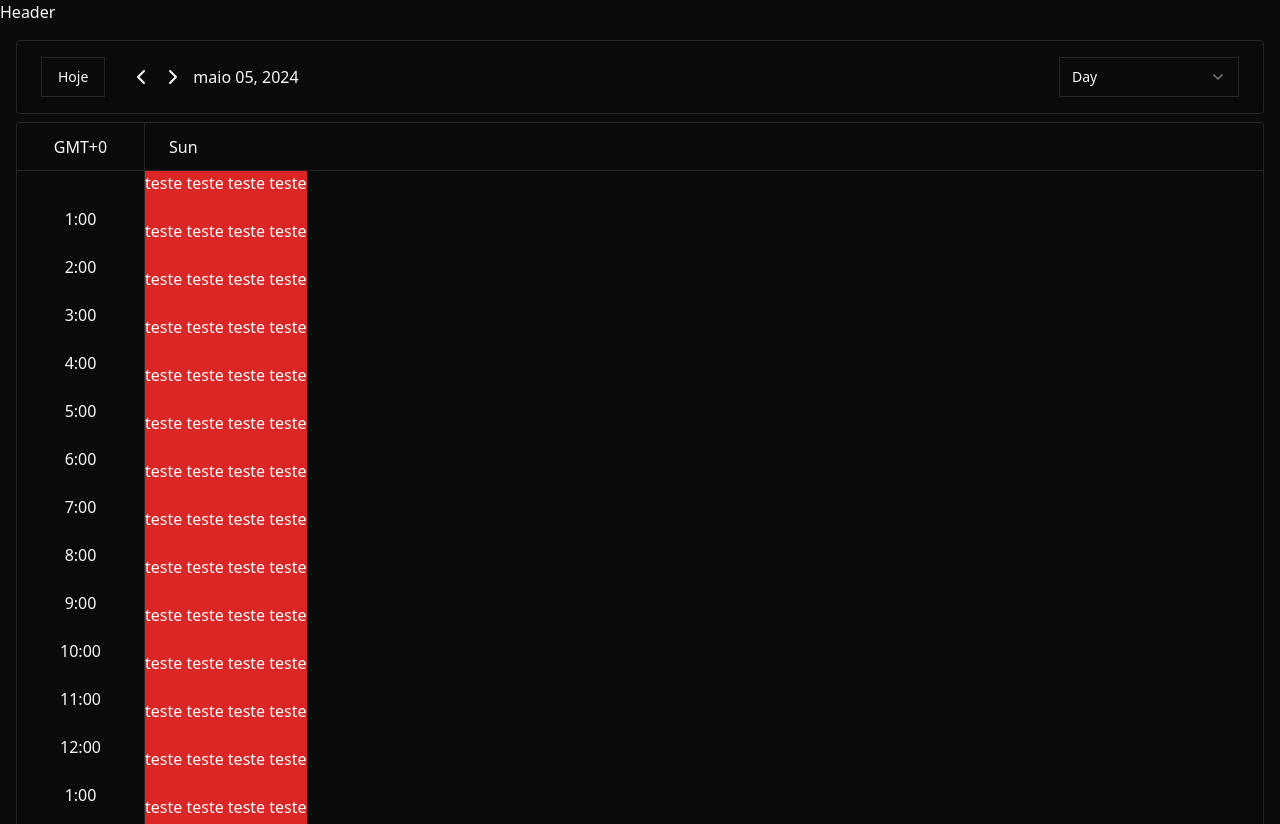
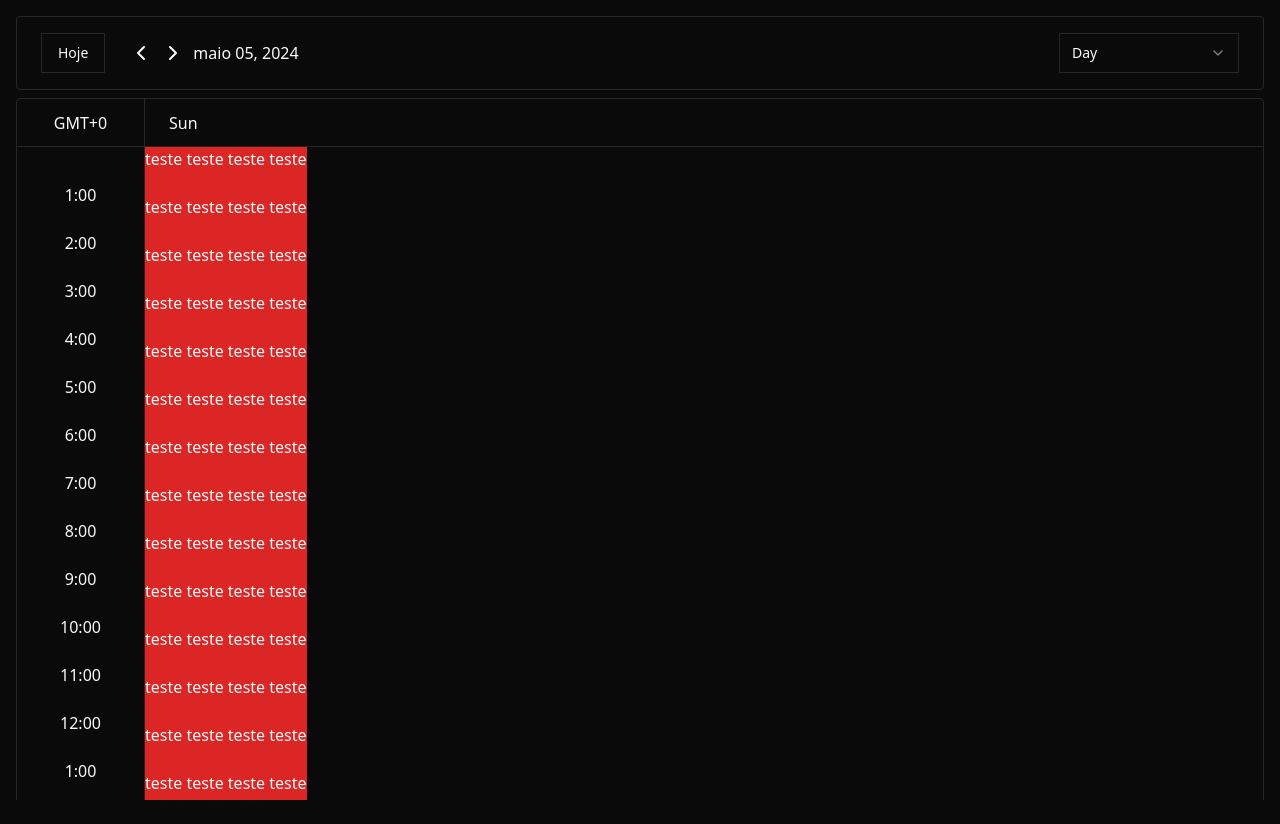
Before and after one commit to developerlucaslima/style-booking-client, a React (Vite) app: page / in a window 1280 px wide. After the commit the page ends 800 px from the top, so only its background shows below. Built offline with nearby package versions, Linux system fonts and the light colour scheme.

Commit message:
✨ feat: app layout

```diff
--- a/src/pages/_layouts/app.tsx
+++ b/src/pages/_layouts/app.tsx
@@ -3,11 +3,7 @@ import { Outlet } from 'react-router-dom'
 export function AppLayout() {
   return (
     <div>
-      <h1>Header</h1>
-
-      <div>
-        <Outlet />
-      </div>
+      <Outlet />
     </div>
   )
 }
```
